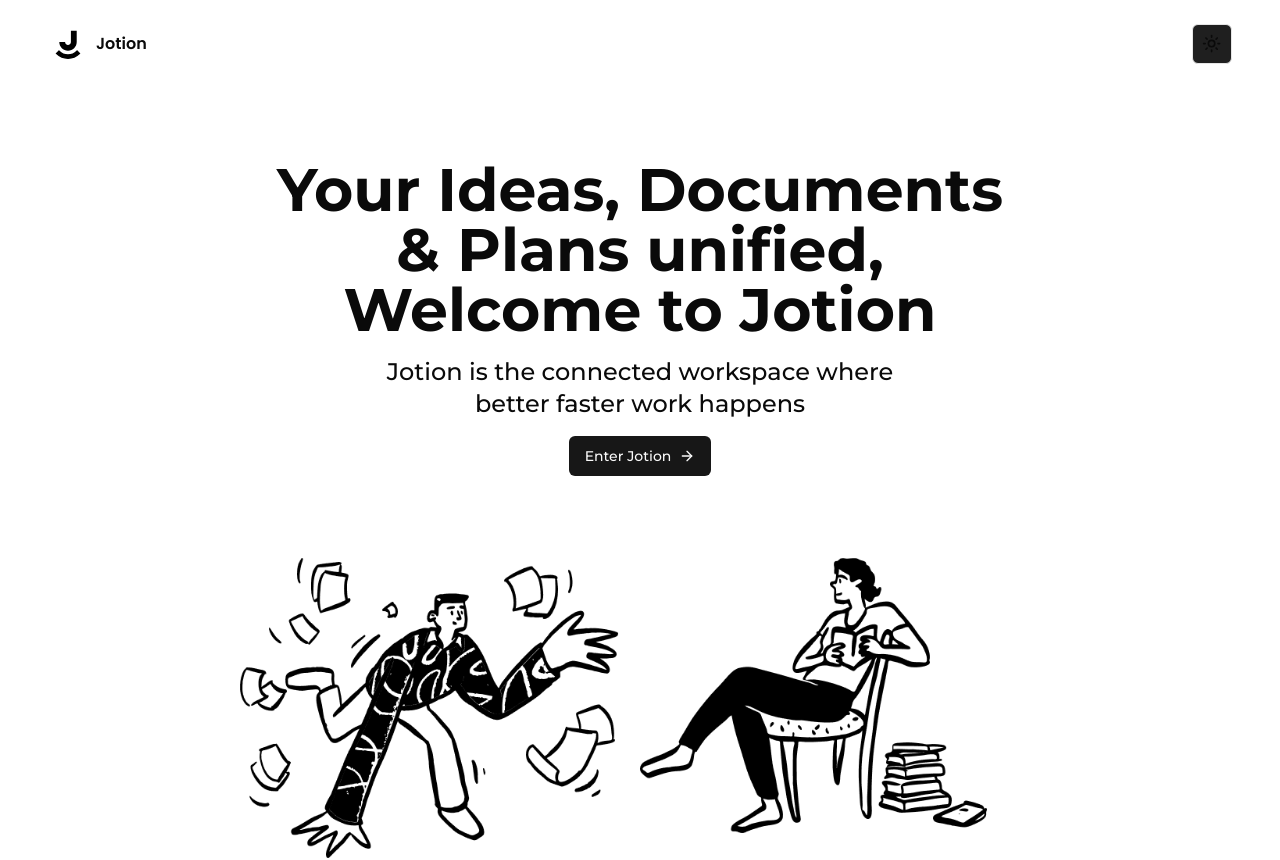
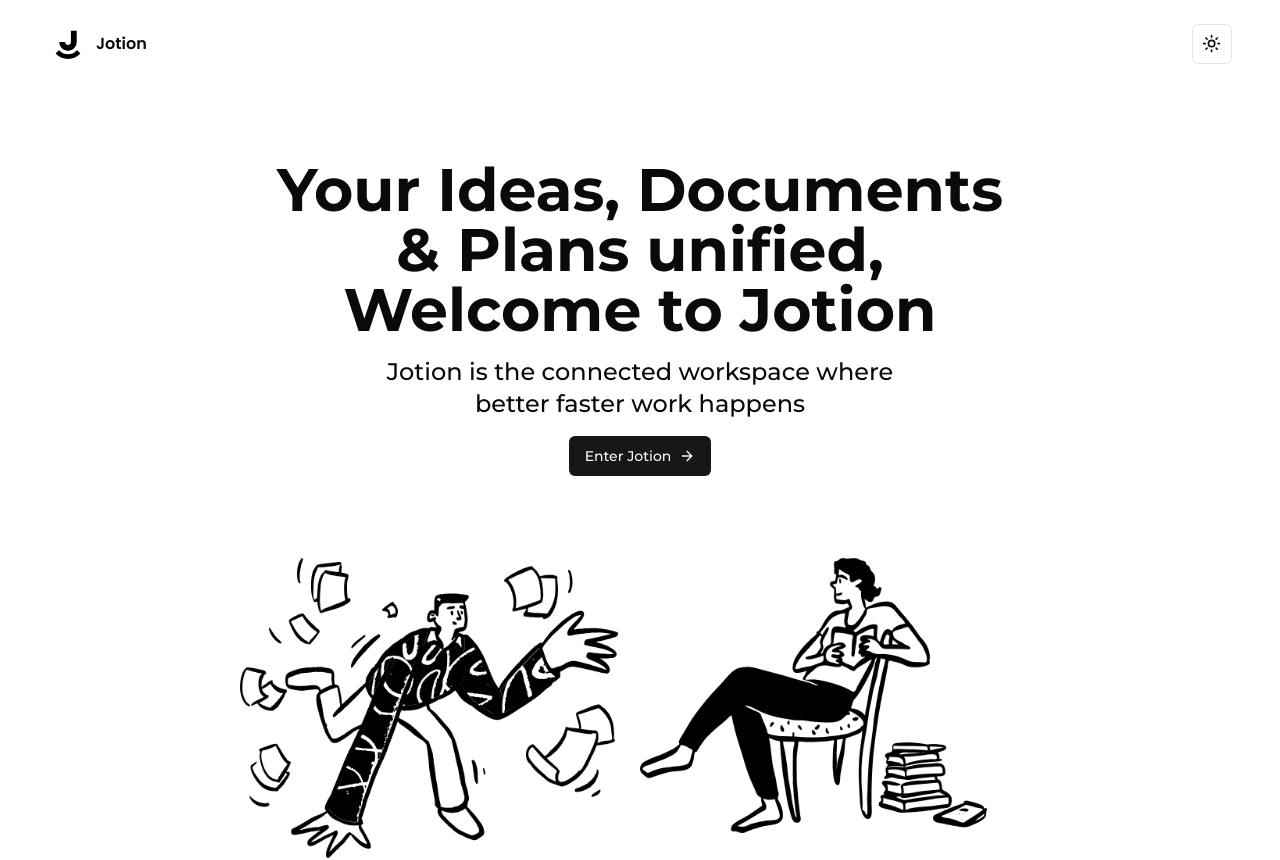
Before and after one commit to OliverSolomon/xplotion, a Next.js app: page / in a window 1280 px wide. Shown: the top 860 px of the page. Built offline with nearby package versions, Linux system fonts and the light colour scheme.

Commit message:
Update ModeToggle component styling to support dark theme.
Changed the className for Button and DropdownMenuContent in ModeToggle component to include "dark:bg-[#1f1f1f]" for proper styling when using dark theme.

```diff
--- a/components/ui/mode-toggle.tsx
+++ b/components/ui/mode-toggle.tsx
@@ -18,13 +18,13 @@ export function ModeToggle() {
   return (
     <DropdownMenu>
       <DropdownMenuTrigger asChild>
-        <Button variant="outline" size="icon" className="bg-[#1f1f1f]">
+        <Button variant="outline" size="icon" className="dark:bg-[#1f1f1f]">
           <Sun className="h-[1.2rem] w-[1.2rem] rotate-0 scale-100 transition-all dark:-rotate-90 dark:scale-0" />
           <Moon className="absolute h-[1.2rem] w-[1.2rem] rotate-90 scale-0 transition-all dark:rotate-0 dark:scale-100" />
           <span className="sr-only">Toggle theme</span>
         </Button>
       </DropdownMenuTrigger>
-      <DropdownMenuContent align="end" className="bg-[#1f1f1f]">
+      <DropdownMenuContent align="end" className="dark:bg-[#1f1f1f]">
         <DropdownMenuItem onClick={() => setTheme("light")}>
           Light
         </DropdownMenuItem>
```
